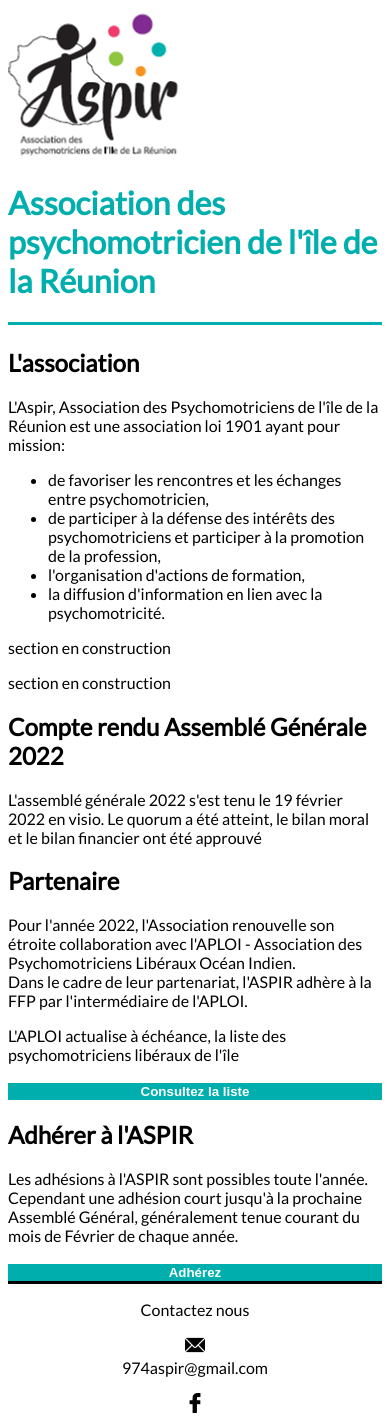
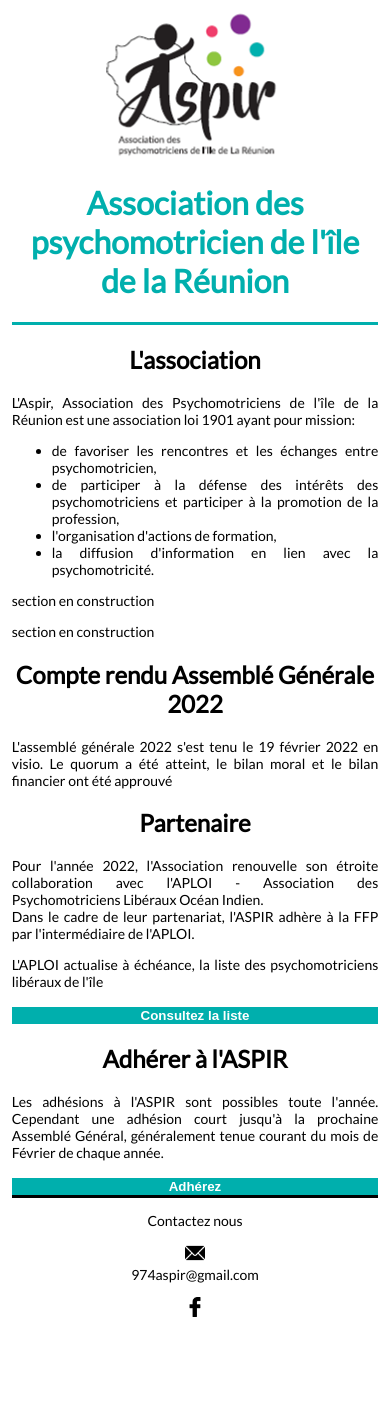
Before and after one commit to Nakeur/Aspir, a PHP site: page /aspir.html in a window 390 px wide. After the commit the page ends 1317 px from the top, so only its background shows below. Run offline with PHP 8.4, Linux system fonts and the light colour scheme.

Commit message:
Add files via upload

```diff
--- a/style.css
+++ b/style.css
@@ -1,5 +1,99 @@
+/*General setting*/
+
 * {
     box-sizing: border-box;
+}
+
+a:link {
+    text-decoration: none;
+    color: black;
+}
+
+a:visited {
+    color: black;
+}
+
+a:hover {
+    text-decoration: underline;
+}
+
+body {
+    font-family: "Lato", sans-serif;
+}
+
+.header {
+    width: 100%;
+    display: inline-block;
+    border-bottom:solid;
+    border-bottom-color: #00AFAD ;
+    text-align: center;
+}
+
+.button {
+    background-color:#00AFAD;
+    width: 100%;
+    border: none;
+    color:white;
+    text-align: center;
+    cursor:pointer;
+}
+
+footer {
+    text-align: center;
+    width: 100%;
+    background-color: white;
+    border-top : solid;
+    border-top-color:black;
+
+}
+
+.link_fb {
+    width: 20px;
+    height: auto;
+    cursor: pointer;
+}
+
+.mail {
+    width: 20px;
+    height: auto;
+}
+
+
+/* For mobile device */
+
+@media only screen and (max-width:767px) {
+
+.main_page {
+    margin:1%;
+}
+
+
+h2 {
+    text-align: center;
+}
+
+p {
+    font-size: 14px;
+    text-align: justify;
+}
+
+ul {
+    text-align: justify;
+    font-size: 14px;
+}
+
+
+#header_title {
+    float:left;
+    color: #00AFAD;
+
+}
+
+footer p {
+    text-align: center;
+}
+
+
 }
 
 /* Adapted for screen */
@@ -16,9 +110,15 @@ body {
     box-shadow:  0 2px 6px ;
 }
 
+#logo_header {
+    float:left;
+}
+
 #header_title {
     text-align: center;
     margin: 50px 0 0 20px;
+    float:left;
+    color: #00AFAD;
 }
 .first_section {
     display: inline-block;
@@ -73,68 +173,3 @@ body {
 }
 
 }
-
-/* For mobile device */
-
-a:link {
-    text-decoration: none;
-    color: black;
-}
-
-a:visited {
-    color: black;
-}
-
-a:hover {
-    text-decoration: underline;
-}
-
-body {
-    font-family: "Lato", sans-serif;
-}
-
-.header {
-    width: 100%;
-    display: inline-block;
-    border-bottom:solid;
-    border-bottom-color: #00AFAD ;
-}
-
-#logo_header {
-    float:left;
-}
-
-#header_title {
-    float:left;
-    color: #00AFAD;
-
-}
-
-.button {
-    background-color:#00AFAD;
-    width: 100%;
-    border: none;
-    color:white;
-    text-align: center;
-    cursor:pointer;
-}
-
-footer {
-    text-align: center;
-    width: 100%;
-    background-color: white;
-    border-top : solid;
-    border-top-color:black;
-
-}
-
-.link_fb {
-    width: 20px;
-    height: auto;
-    cursor: pointer;
-}
-
-.mail {
-    width: 20px;
-    height: auto;
-}
```
